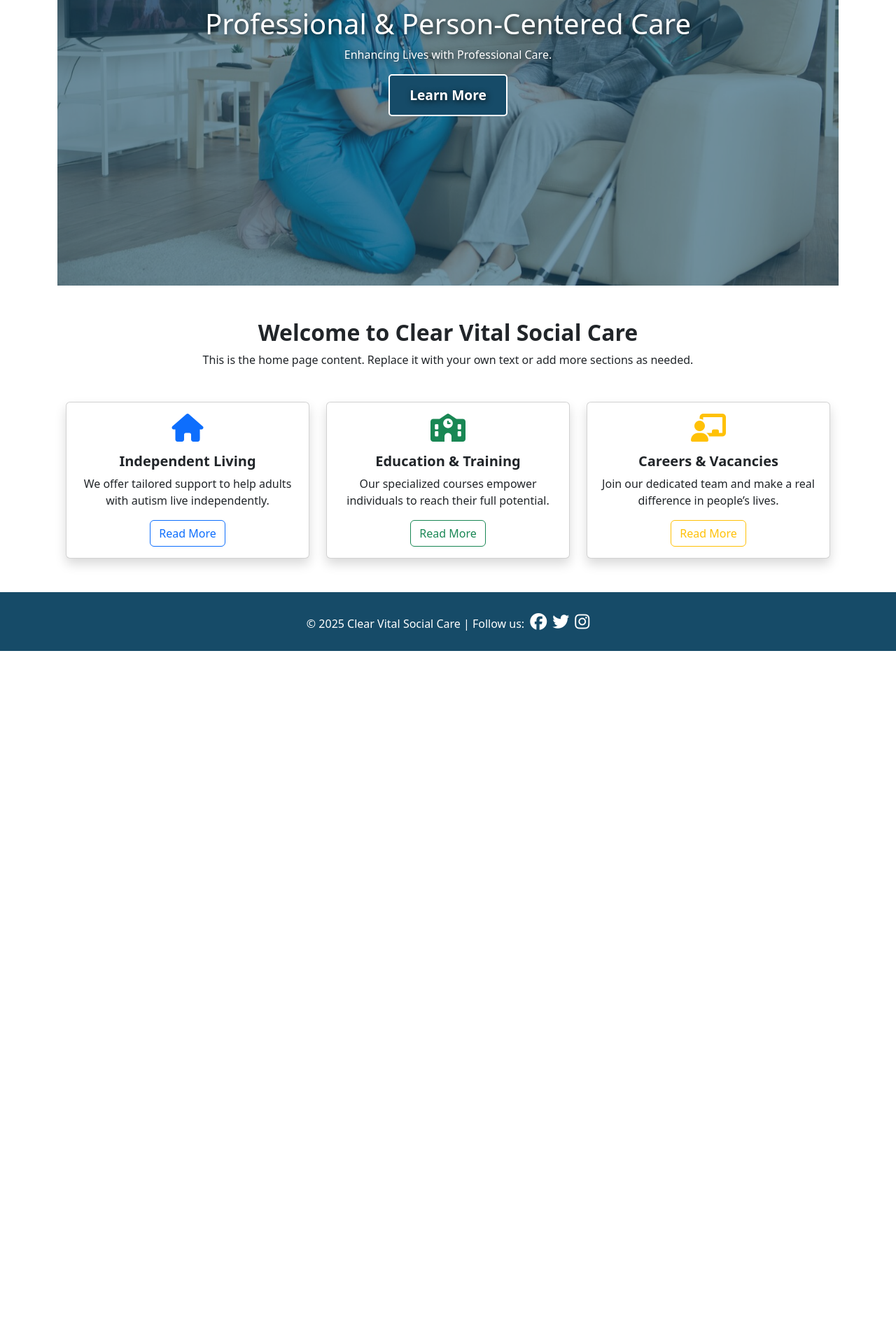
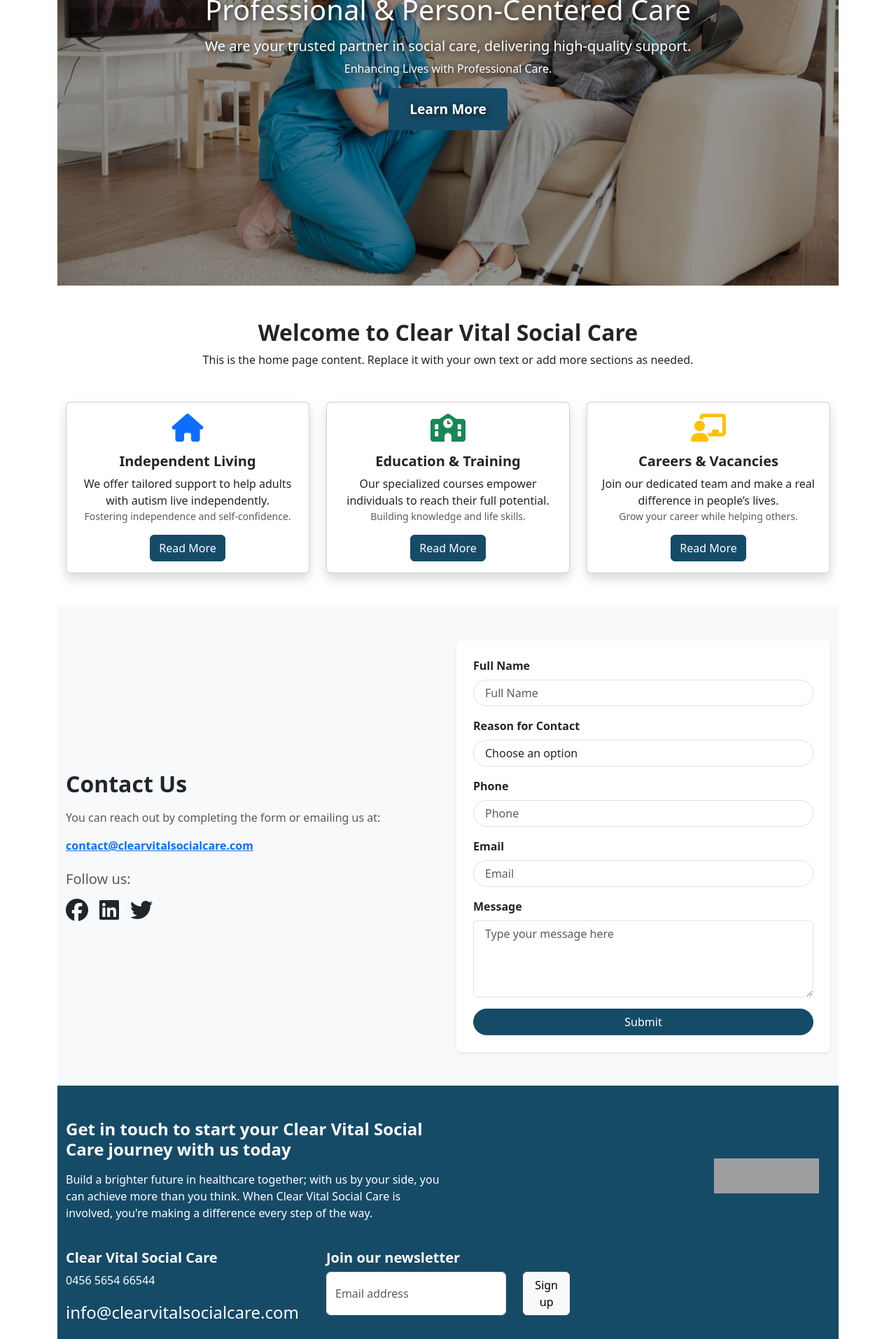
Before and after one commit to SojiJoro/Clearv, a Next.js app: page / in a window 1280 px wide. Shown: the part 280-2193 px from the top of the page at 70% size. Before the commit the page ends 1210 px from the top, so only its background shows below. Built offline with nearby package versions, Linux system fonts and the light colour scheme; grey boxes are pictures that could not be loaded.

Commit message:
Homepage update

```diff
--- a/src/app/page.tsx
+++ b/src/app/page.tsx
@@ -51,14 +51,14 @@ export default function Home() {
           <div className="collapse navbar-collapse justify-content-end" id="navbarNav">
             <ul className="navbar-nav">
               {/* Home */}
-              <li className="nav-item">
+              <li className="nav-item me-3">
                 <Link className="nav-link active" href="/">
                   Home
                 </Link>
               </li>
 
               {/* Who We Are */}
-              <li className="nav-item dropdown">
+              <li className="nav-item dropdown me-3">
                 <a
                   className="nav-link dropdown-toggle"
                   href="#"
@@ -94,7 +94,7 @@ export default function Home() {
               </li>
 
               {/* What We Do */}
-              <li className="nav-item dropdown">
+              <li className="nav-item dropdown me-3">
                 <a
                   className="nav-link dropdown-toggle"
                   href="#"
@@ -140,7 +140,7 @@ export default function Home() {
               </li>
 
               {/* How You Can Help */}
-              <li className="nav-item dropdown">
+              <li className="nav-item dropdown me-3">
                 <a
                   className="nav-link dropdown-toggle"
                   href="#"
@@ -176,7 +176,7 @@ export default function Home() {
               </li>
 
               {/* Careers */}
-              <li className="nav-item dropdown">
+              <li className="nav-item dropdown me-3">
                 <a
                   className="nav-link dropdown-toggle"
                   href="#"
@@ -243,11 +243,25 @@ export default function Home() {
 
       {/* HERO SECTION */}
       <header className="hero">
-        <div className="overlay"></div>
+        {/* Darkened overlay for better text contrast */}
+        <div
+          className="overlay"
+          style={{ background: "rgba(0, 0, 0, 0.4)" }}
+        ></div>
         <div className="container text-center position-relative">
           <h1>Professional &amp; Person-Centered Care</h1>
-          <p>Enhancing Lives with Professional Care.</p>
-          <Link href="/who-we-are/mission" className="btn btn-primary btn-lg">
+          {/* Subheading or tagline */}
+          <h2 style={{ fontSize: "1.25rem", marginTop: "1rem", color: "#fff" }}>
+            We are your trusted partner in social care, delivering high-quality support.
+          </h2>
+          <p style={{ color: "#fff", marginTop: "0.5rem" }}>
+            Enhancing Lives with Professional Care.
+          </p>
+          <Link
+            href="/who-we-are/mission"
+            className="btn btn-primary btn-lg"
+            style={{ backgroundColor: "#164B68", borderColor: "#164B68", color: "#fff" }}
+          >
             Learn More
           </Link>
         </div>
@@ -273,8 +287,15 @@ export default function Home() {
                 <h5 className="card-title fw-bold">Independent Living</h5>
                 <p className="card-text">
                   We offer tailored support to help adults with autism live independently.
+                  <span className="d-block text-muted small">
+                    Fostering independence and self-confidence.
+                  </span>
                 </p>
-                <Link href="/what-we-do/adult-social-care" className="btn btn-outline-primary">
+                <Link
+                  href="/what-we-do/adult-social-care"
+                  className="btn btn-outline-primary"
+                  style={{ backgroundColor: "#164B68", borderColor: "#164B68", color: "#fff" }}
+                >
                   Read More
                 </Link>
               </div>
@@ -287,8 +308,15 @@ export default function Home() {
                 <h5 className="card-title fw-bold">Education &amp; Training</h5>
                 <p className="card-text">
                   Our specialized courses empower individuals to reach their full potential.
+                  <span className="d-block text-muted small">
+                    Building knowledge and life skills.
+                  </span>
                 </p>
-                <Link href="/what-we-do/education-training" className="btn btn-outline-success">
+                <Link
+                  href="/what-we-do/education-training"
+                  className="btn btn-outline-success"
+                  style={{ backgroundColor: "#164B68", borderColor: "#164B68", color: "#fff" }}
+                >
                   Read More
                 </Link>
               </div>
@@ -301,8 +329,15 @@ export default function Home() {
                 <h5 className="card-title fw-bold">Careers &amp; Vacancies</h5>
                 <p className="card-text">
                   Join our dedicated team and make a real difference in people’s lives.
+                  <span className="d-block text-muted small">
+                    Grow your career while helping others.
+                  </span>
                 </p>
-                <Link href="/careers/current-vacancies" className="btn btn-outline-warning">
+                <Link
+                  href="/careers/current-vacancies"
+                  className="btn btn-outline-warning"
+                  style={{ backgroundColor: "#164B68", borderColor: "#164B68", color: "#fff" }}
+                >
                   Read More
                 </Link>
               </div>
@@ -310,6 +345,157 @@ export default function Home() {
           </div>
         </div>
       </section>
+
+      {/* CONTACT SECTION */}
+      <section className="contact-section py-5 bg-light mb-0">
+        <div className="container">
+          <div className="row align-items-center">
+            {/* Contact Info */}
+            <div className="col-md-6 mb-4 mb-md-0">
+              <h2 className="fw-bold text-dark mb-3">Contact Us</h2>
+              <p className="text-muted">You can reach out by completing the form or emailing us at:</p>
+              <p className="fw-bold text-primary">
+                <a href="mailto:contact@clearvitalsocialcare.com" className="text-primary">
+                  contact@clearvitalsocialcare.com
+                </a>
+              </p>
+              <div className="mt-4">
+                <h5 className="text-muted mb-3">Follow us:</h5>
+                <a href="#" className="me-3 text-dark"><i className="fab fa-facebook fa-2x"></i></a>
+                <a href="#" className="me-3 text-dark"><i className="fab fa-linkedin fa-2x"></i></a>
+                <a href="#" className="text-dark"><i className="fab fa-twitter fa-2x"></i></a>
+              </div>
+            </div>
+
+            {/* Contact Form */}
+            <div className="col-md-6">
+              <form className="p-4 rounded shadow-sm bg-white">
+                <div className="mb-3">
+                  <label htmlFor="fullName" className="form-label fw-bold">
+                    Full Name
+                  </label>
+                  <input
+                    id="fullName"
+                    type="text"
+                    className="form-control rounded-pill px-3"
+                    placeholder="Full Name"
+                    required
+                  />
+                </div>
+                <div className="mb-3">
+                  <label htmlFor="contactReason" className="form-label fw-bold">
+                    Reason for Contact
+                  </label>
+                  <select id="contactReason" className="form-control rounded-pill px-3">
+                    <option>Choose an option</option>
+                    <option>General Inquiry</option>
+                    <option>Support Services</option>
+                    <option>Careers</option>
+                  </select>
+                </div>
+                <div className="mb-3">
+                  <label htmlFor="phone" className="form-label fw-bold">
+                    Phone
+                  </label>
+                  <input
+                    id="phone"
+                    type="text"
+                    className="form-control rounded-pill px-3"
+                    placeholder="Phone"
+                  />
+                </div>
+                <div className="mb-3">
+                  <label htmlFor="email" className="form-label fw-bold">
+                    Email
+                  </label>
+                  <input
+                    id="email"
+                    type="email"
+                    className="form-control rounded-pill px-3"
+                    placeholder="Email"
+                    required
+                  />
+                </div>
+                <div className="mb-3">
+                  <label htmlFor="message" className="form-label fw-bold">
+                    Message
+                  </label>
+                  <textarea
+                    id="message"
+                    className="form-control rounded px-3"
+                    rows={4}
+                    placeholder="Type your message here"
+                  ></textarea>
+                </div>
+                <button
+                  type="submit"
+                  className="btn btn-primary w-100 rounded-pill"
+                  style={{ backgroundColor: "#164B68", borderColor: "#164B68", color: "#fff" }}
+                >
+                  Submit
+                </button>
+              </form>
+            </div>
+          </div>
+        </div>
+      </section>
+
+      {/* UPDATED FOOTER SECTION */}
+      <footer className="py-5 text-white" style={{ backgroundColor: "#164B68" }}>
+        <div className="container">
+          <div className="row mb-4 align-items-center">
+            <div className="col-md-6 text-center text-md-start">
+              <h2 className="fw-bold fs-4 mb-3">
+                Get in touch to start your Clear Vital Social Care journey with us today
+              </h2>
+              <p className="fs-6">
+                Build a brighter future in healthcare together; with us by your side, you can achieve
+                more than you think. When Clear Vital Social Care is involved, you're making a
+                difference every step of the way.
+              </p>
+            </div>
+            <div className="col-md-6 text-center text-md-end">
+              {/* Adjust these logos/paths as needed */}
+              <Image
+                src="/images/cqc.png"
+                alt="Care Quality Commission"
+                width={150}
+                height={50}
+                className="me-3"
+              />
+            </div>
+          </div>
+
+          <div className="row">
+            <div className="col-md-4 mb-3 mb-md-0">
+              <h5 className="fw-bold fs-5">Clear Vital Social Care</h5>
+              <p>0456 5654 66544</p>
+              <p>
+                <a href="mailto:info@clearvitalsocialcare.com" className="text-white text-decoration-none">
+                  info@clearvitalsocialcare.com
+                </a>
+              </p>
+              <p>
+                Clear Vital Social Care
+                <br />
+                39 Vital Avenue, Somerset
+                <br />
+                T705 7AW
+              </p>
+            </div>
+
+            <div className="col-md-4 mb-3 mb-md-0 text-center text-md-start">
+              <h5 className="fw-bold fs-5">Join our newsletter</h5>
+              <form className="d-flex">
+                <input type="email" className="form-control me-4" placeholder="Email address" />
+                <button className="btn btn-light">Sign up</button>
+              </form>
+            </div>
+          </div>
+
+          <hr className="my-4 border-light" />
+        </div>
+      </footer>
     </main>
   );
 }
```
